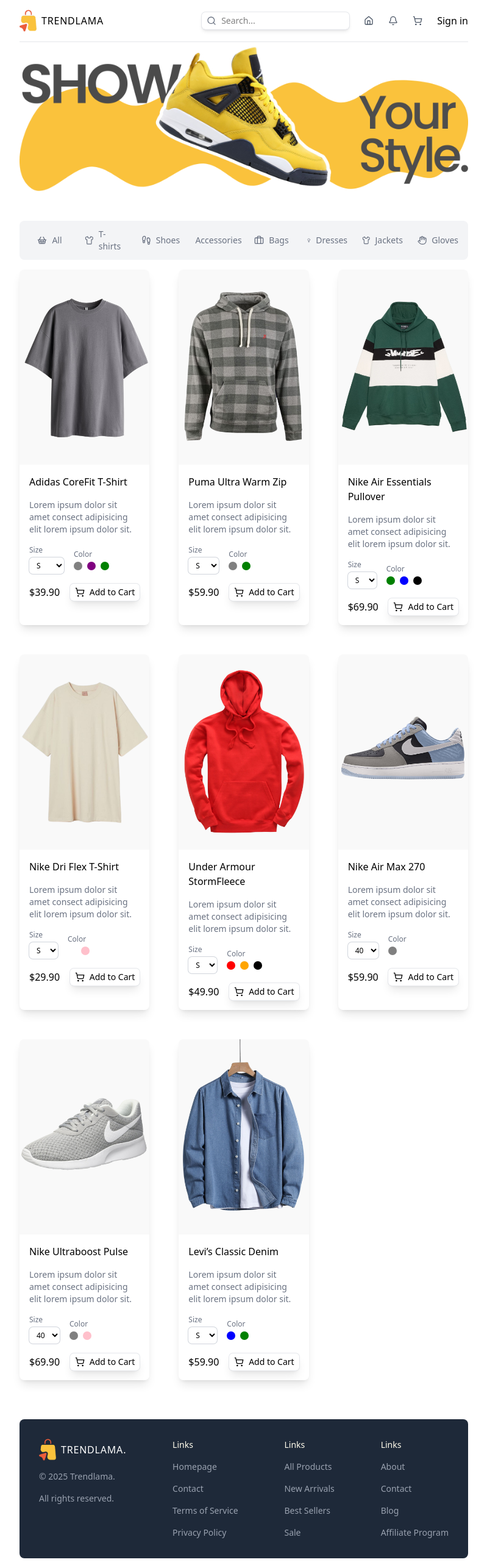
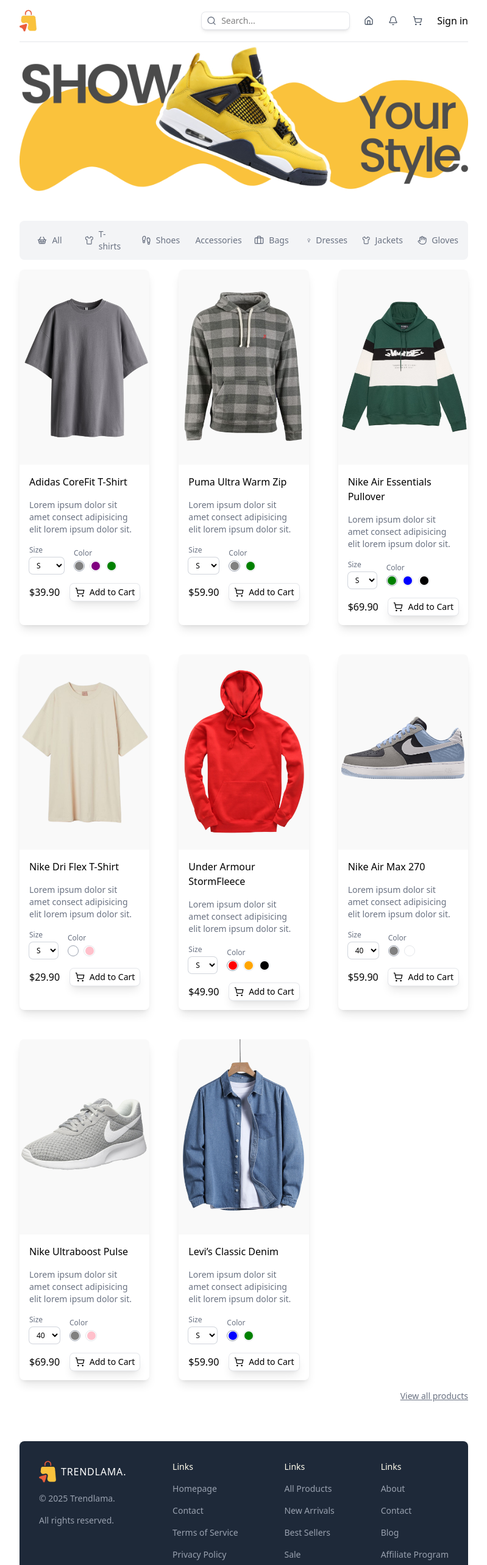
Before and after one commit to IsraelStack/e-commerce, a Next.js app: page / in a window 1280 px wide. Shown: the top 2566 px of the page at 61% size, without its empty margins (240-1039 px from the left). Built offline with nearby package versions, Linux system fonts and the light colour scheme.

Commit message:
feat: components added

```diff
--- a/src/app/page.tsx
+++ b/src/app/page.tsx
@@ -1,15 +1,20 @@
-import ProductList from "@/components/ProductList"
-import Image from "next/image"
+import ProductList from "@/components/ProductList";
+import Image from "next/image";
 
-const Homepage = () => {
+const Homepage = async ({
+  searchParams,
+}: {
+  searchParams: Promise<{ category: string }>;
+}) => {
+  const category = (await searchParams).category;
   return (
-    <div className=''>
-      <div className='relative aspect-[3/1] mb-12'>
+    <div className="">
+      <div className="relative aspect-[3/1] mb-12">
         <Image src="/featured.png" alt="Featured Product" fill />
       </div>
-      <ProductList />
+      <ProductList category={category} />
     </div>
-  )
-}
+  );
+};
 
-export default Homepage
+export default Homepage;
--- a/src/components/Categories.tsx
+++ b/src/components/Categories.tsx
@@ -70,11 +70,11 @@
     return (
         <div className='grid grid-cols-2 sm:grid-cols-3 md:grid-cols-4 lg:grid-cols-6 xl:grid-cols-8 gap-2 bg-gray-100 p-2 rounded-lg mb-4 text-sm'>
             {categories.map((category) => (
-                <div
-                    className={`flex items-center justify-center gap-2 cursor-pointer px-2 py-1 rounded-md ${category.slug === selectedCategory ? "bg-white" : "text-gray-500"
+                <div className={`flex items-center justify-center gap-2 cursor-pointer px-2 py-1 rounded-md
+                         ${category.slug === selectedCategory ? "bg-white" : "text-gray-500"
                         }`}
                     key={category.name}
-                    onClick={()=>handleChange(category.slug)}
+                    onClick={() => handleChange(category.slug)}
                 >
                     {category.icon}
                     {category.name}
--- a/src/components/Navbar.tsx
+++ b/src/components/Navbar.tsx
@@ -15,7 +15,7 @@
                     height={36}
                     className="w-6 h-6 md:w-9 md:h-9"
                 />
-                <p className="hidden md:block text-md font-medium tracking-wider">TRENDLAMA</p>
+                <p className="hidden md:block text-md font-medium tracking-wider"></p>
             </Link>
             {/* RIGHT */}
             <div className="flex items-center gap-6">
--- a/src/components/ProductCard.tsx
+++ b/src/components/ProductCard.tsx
@@ -23,7 +23,7 @@
       <Link href={`/products/${product.id}`}>
         <div className="relative aspect-[2/3]">
           <Image
-            src={product.images[product.colors[0]]}
+            src={product.images[ProductTypes.color]}
             alt={product.name}
             fill
             className="object-cover hover:scale-105 transition-all duration-300"
@@ -58,7 +58,8 @@
             <div className='flex items-center gap-2'>
               {product.colors.map(color => (
                 <div
-                  className='' key={color}
+                  className={`cursor-pointer border-1 ${ProductTypes.color === color ?
+                    "border-gray-400" : "border-gray-200"} rounded-full p-[1.2px]`} key={color}
                   onClick={() => handleProductType({ type: "color", value:color})}
                 >
                   <div className='w-[14px] h-[14px] rounded-full' style={{ backgroundColor: color }} />
--- a/src/components/ProductList.tsx
+++ b/src/components/ProductList.tsx
@@ -1,6 +1,7 @@
 import { ProductsType } from "@/types";
 import Categories from "./Categories";
 import ProductCard from "./ProductCard";
+import Link from "next/link";
 // TEMPORARY
 const products: ProductsType = [
     {
@@ -113,7 +114,7 @@
     },
 ];
 
-const ProductList = () => {
+const ProductList = ({category}:{category:string}) => {
     return (
         <div className="w-full">
             <Categories />
@@ -122,6 +123,8 @@
                     <ProductCard key={product.id} product={product} />
                 ))}
             </div>
+            <Link href={category ? `/products/?category=${category}` : "/products"}
+            className='flex justify-end mt-4 underline text-sm text-gray-500'>View all products</Link>
         </div>
     );
 };
```
